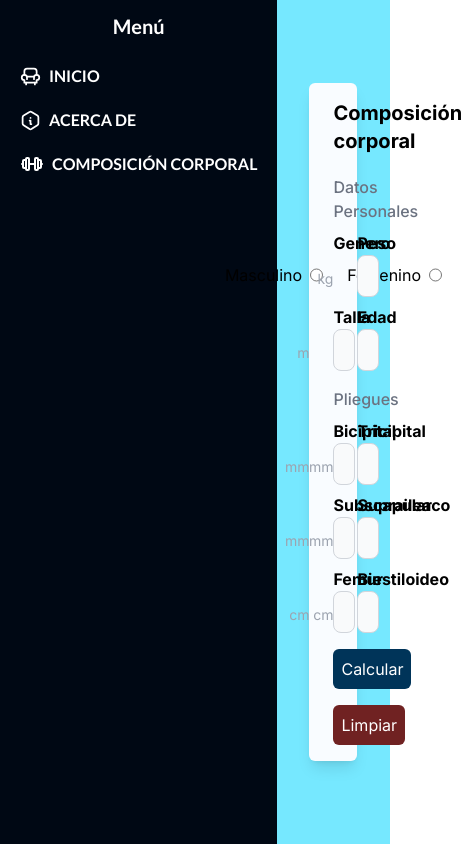
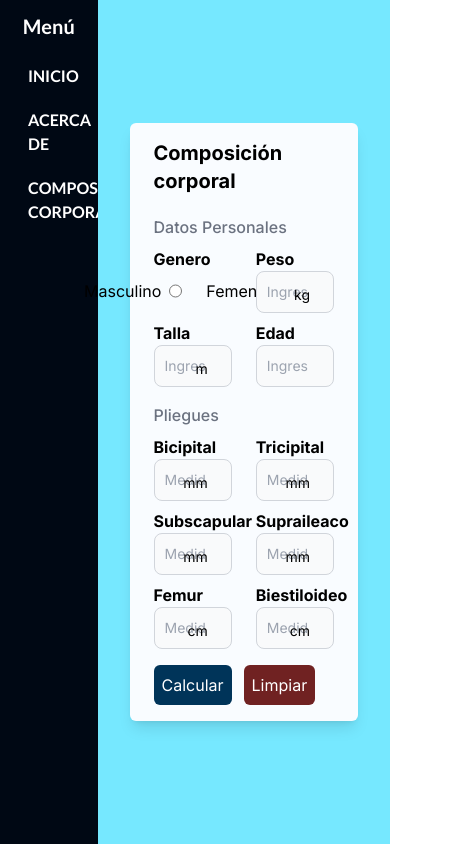
Before and after one commit to Hugocrown1/PracticaDashboard, a Next.js app: page /densidad in a window 390 px wide. Shown: the whole page, 462 px wide, since content can reach past the window. Built offline with nearby package versions, Linux system fonts and the light colour scheme.

Commit message:
lighthouse fixes

```diff
--- a/app/densidad/page.jsx
+++ b/app/densidad/page.jsx
@@ -9,15 +9,14 @@ import React, { useEffect, useState } from "react";
 export const Density = () => {
   const [density, setDensity] = useState();
 
-  const [showResults, setShowResults] = useState(false)
+  const [showResults, setShowResults] = useState(false);
 
   const [percentages, setPercentages] = useState({});
 
   const [masses, setMasses] = useState({});
 
-
   useEffect(() => {
-    const userData = JSON.parse(window.localStorage.getItem('userFormData'));
+    const userData = JSON.parse(window.localStorage.getItem("userFormData"));
 
     if (!userData) {
       return;
@@ -28,11 +27,6 @@ export const Density = () => {
     setDensity(userData.user_density);
     setShowResults(true);
   }, []);
-
-
-
-
-
 
   const calculateDensity = (inputValues) => {
     const {
@@ -69,7 +63,6 @@ export const Density = () => {
       return { bodyDensity, residual };
     };
 
-
     const { bodyDensity, residual } = calculateDensityAndResidual();
     setDensity(bodyDensity);
 
@@ -85,14 +78,12 @@ export const Density = () => {
     const muscularMassKilos =
       weight - (fatMassKilos + calculateBoneMass() + residual);
 
-
-
     const calculatedMasses = {
       bone_mass: calculateBoneMass(),
       fat_mass: fatMassKilos,
       muscular_mass: muscularMassKilos,
       residual_mass: residual,
-      }
+    };
     setMasses(calculatedMasses);
 
     const calculatedPercentages = {
@@ -100,41 +91,37 @@ export const Density = () => {
       fat_mass: fat,
       muscular_mass: muscularMassPercentage,
       residual_mass: residualMassPercentage,
-      }
+    };
     setPercentages(calculatedPercentages);
 
+    window.localStorage.setItem(
+      "userFormData",
+      JSON.stringify({
+        user_masses: { ...calculatedMasses },
+        user_percentages: { ...calculatedPercentages },
+        user_density: bodyDensity,
+      })
+    );
 
-
-
-    window.localStorage.setItem('userFormData', JSON.stringify(
-      { user_masses:{...calculatedMasses},
-        user_percentages:{...calculatedPercentages},
-        user_density: bodyDensity
-      }))
-
-    setShowResults(true)
+    setShowResults(true);
   };
 
   const resetResults = () => {
-    setMasses({})
-    setPercentages({})
-    setDensity(0)
+    setMasses({});
+    setPercentages({});
+    setDensity(0);
 
-    setShowResults(false)
-
-
-  }
+    setShowResults(false);
+  };
 
   return (
-    <div className="grid grid-cols-2 gap-x-6 bg-[#76e8ff] items-center justify-center p-8 h-screen">
+    <div className="grid grid-cols-1 gap-x-6 bg-[#76e8ff] items-center justify-center p-8 h-screen lg:grid-cols-2">
       <Form calculateDensity={calculateDensity} resetResults={resetResults} />
 
       {showResults && (
         <div className="flex flex-row gap-y-2 p-4 justify-between  bg-[#f9fcff] rounded-md">
-
           <Table percentages={percentages} masses={masses} density={density} />
           <ChartPie percentages={percentages} />
-
         </div>
       )}
     </div>
--- a/app/globals.css
+++ b/app/globals.css
@@ -7,11 +7,11 @@
   }
 
 .form-input {
-    @apply bg-gray-50 border ring-blue-500 border-gray-300  text-sm font-normal rounded-lg  block w-full p-2.5 outline-none dark:focus:ring-blue-500 dark:focus:border-blue-500
+    @apply bg-gray-50 border ring-blue-500 border-gray-300 min-w-fit  text-sm font-normal rounded-lg  block w-full p-2.5 outline-none dark:focus:ring-blue-500 dark:focus:border-blue-500
 }
 
 .input-extent {
-    @apply absolute inset-y-2 right-6 font-normal text-sm text-gray-400 flex items-end
+    @apply absolute inset-y-2 right-6 font-normal text-sm text-black flex items-end
 }
 
   @keyframes float {
--- a/components/Form.jsx
+++ b/components/Form.jsx
@@ -12,24 +12,26 @@ export const Form = ({ calculateDensity, resetResults }) => {
     suprailiac: "",
     femur: "",
     bistyloid: "",
-  }
+  };
 
   const [inputValues, setInputValues] = useState(initialStateValues);
 
   useEffect(() => {
-    const userInputs = JSON.parse(window.localStorage.getItem('userInputsValues'))
-    const form = document.getElementById('form');
+    const userInputs = JSON.parse(
+      window.localStorage.getItem("userInputsValues")
+    );
+    const form = document.getElementById("form");
 
-    if(!userInputs){
-      return
+    if (!userInputs) {
+      return;
     }
 
-    userInputs.gender === 'hombre' ? form.elements[0].checked = true : form.elements[1].checked = true
+    userInputs.gender === "hombre"
+      ? (form.elements[0].checked = true)
+      : (form.elements[1].checked = true);
 
-    setInputValues({...userInputs})
-
-  }, [])
-
+    setInputValues({ ...userInputs });
+  }, []);
 
   const handleInputChange = (e) => {
     const { name, value, type } = e.target;
@@ -51,35 +53,30 @@ export const Form = ({ calculateDensity, resetResults }) => {
 
     calculateDensity(inputValues);
     window.localStorage.setItem(
-      'userInputsValues', JSON.stringify({...inputValues})
-    )
+      "userInputsValues",
+      JSON.stringify({ ...inputValues })
+    );
   };
 
   const handleReset = (e) => {
     e.preventDefault();
 
-    if(window.confirm('¿Seguro que quiere restablecer los resultados?')){
-    //Desmarcar casillas
-    e.target.elements[0].checked = false
-    e.target.elements[1].checked = false
+    if (window.confirm("¿Seguro que quiere restablecer los resultados?")) {
+      //Desmarcar casillas
+      e.target.elements[0].checked = false;
+      e.target.elements[1].checked = false;
 
-    //Se establecen los valores predeterminados
-    setInputValues(initialStateValues)
+      //Se establecen los valores predeterminados
+      setInputValues(initialStateValues);
 
-    //Se borra el local storage
-    window.localStorage.removeItem('userInputsValues')
-    window.localStorage.removeItem('userFormData')
+      //Se borra el local storage
+      window.localStorage.removeItem("userInputsValues");
+      window.localStorage.removeItem("userFormData");
 
-    //Se reinicia el estado de la pagina principal
-    resetResults()
+      //Se reinicia el estado de la pagina principal
+      resetResults();
     }
-
-
-
-
-
-
-  }
+  };
 
   return (
     <div className="bg-[#f9fcff] text-black rounded-md w-full h-fit mx-auto px-6 py-4 shadow-lg">
@@ -94,7 +91,7 @@ export const Form = ({ calculateDensity, resetResults }) => {
 
             <div className="flex gap-x-6 justify-center items-center pt-2">
               <div className="flex flex-row space-x-2">
-                <label className="font-normal" htmlFor="genero-hombre">
+                <label className="font-normal" htmlFor="gender">
                   Masculino
                 </label>
                 <input
@@ -108,7 +105,7 @@ export const Form = ({ calculateDensity, resetResults }) => {
               </div>
 
               <div className="flex flex-row space-x-2">
-                <label className="font-normal" htmlFor="genero-mujer">
+                <label className="font-normal" htmlFor="gender">
                   Femenino
                 </label>
                 <input
@@ -124,7 +121,7 @@ export const Form = ({ calculateDensity, resetResults }) => {
           </div>
 
           <div className="flex flex-col relative">
-            <label htmlFor="peso">Peso</label>
+            <label htmlFor="weight">Peso</label>
             <input
               className="form-input"
               type="number"
@@ -138,7 +135,7 @@ export const Form = ({ calculateDensity, resetResults }) => {
           </div>
 
           <div className="flex flex-col relative">
-            <label htmlFor="talla">Talla</label>
+            <label htmlFor="size">Talla</label>
             <input
               className="form-input"
               type="number"
@@ -152,7 +149,7 @@ export const Form = ({ calculateDensity, resetResults }) => {
           </div>
 
           <div className="flex flex-col">
-            <label htmlFor="edad">Edad</label>
+            <label htmlFor="age">Edad</label>
             <input
               className="form-input"
               type="number"
@@ -208,7 +205,7 @@ export const Form = ({ calculateDensity, resetResults }) => {
             <span className="input-extent">mm</span>
           </div>
           <div className="flex flex-col relative">
-            <label htmlFor="supraileaco">Supraileaco</label>
+            <label htmlFor="suprailiac">Supraileaco</label>
             <input
               className="form-input"
               type="number"
@@ -236,7 +233,7 @@ export const Form = ({ calculateDensity, resetResults }) => {
           </div>
 
           <div className="flex flex-col relative">
-            <label htmlFor="bistiloideo">Biestiloideo</label>
+            <label htmlFor="bistyloid">Biestiloideo</label>
             <input
               className="form-input"
               type="number"
--- a/components/Menu.jsx
+++ b/components/Menu.jsx
@@ -11,25 +11,25 @@ const lato = Lato({ subsets: ["latin"], weight: ["700"] });
 
 const menuRoutes = [
   {
-    ruta: "/",
-    nombre: "INICIO",
-    icono: <IconArmchair2 size={21} />,
+    route: "/",
+    name: "INICIO",
+    icon: <IconArmchair2 size={21} />,
   },
   {
-    ruta: "/about",
-    nombre: "ACERCA DE",
-    icono: <IconInfoHexagon size={21} />,
+    route: "/about",
+    name: "ACERCA DE",
+    icon: <IconInfoHexagon size={21} />,
   },
   {
-    ruta: "/densidad",
-    nombre: "COMPOSICIÓN CORPORAL",
-    icono: <IconBarbell />,
+    route: "/densidad",
+    name: "COMPOSICIÓN CORPORAL",
+    icon: <IconBarbell />,
   },
 ];
 
 function Menu() {
   return (
-    <div className="text-[#fff] w-fit h-screen  bg-[#000814] text-left p-3 flex flex-col gap-y-1">
+    <div className="text-[#fff] w-1/4 lg:w-fit h-screen  bg-[#000814] text-left p-3 flex flex-col gap-y-1">
       <h1
         className={`mb-2 text-xl font-semibold text-center ${lato.className}`}
       >
@@ -38,17 +38,18 @@ function Menu() {
 
       <ul>
         {menuRoutes.map((menu, index) => (
-          <Link href={menu.ruta}>
-            <li
+          <li>
+            <Link
+              href={menu.route}
               className="flex flex-row gap-x-2 my-1 p-2 w-full items-center rounded-md hover:bg-[#cecece46]"
               key={index}
             >
-              {menu.icono}{" "}
-              <span className={`whitespace-nowrap ${lato.className}`}>
-                {menu.nombre}
+              {menu.icon}{" "}
+              <span className={` lg:whitespace-nowrap ${lato.className}`}>
+                {menu.name}
               </span>
-            </li>
-          </Link>
+            </Link>
+          </li>
         ))}
       </ul>
     </div>
```
Lines whose indentation alone changed are shown as unchanged.
